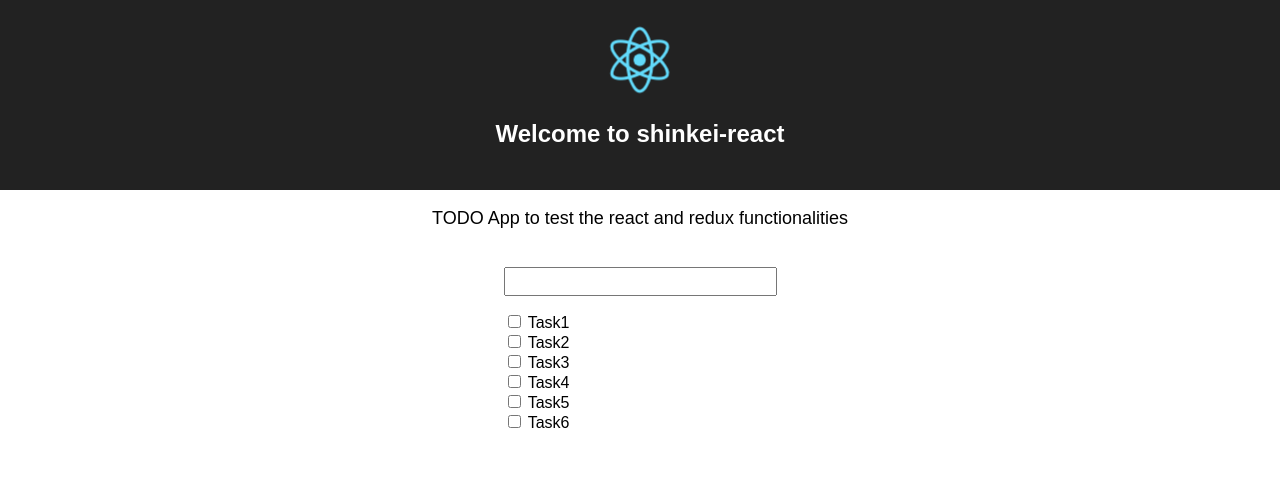
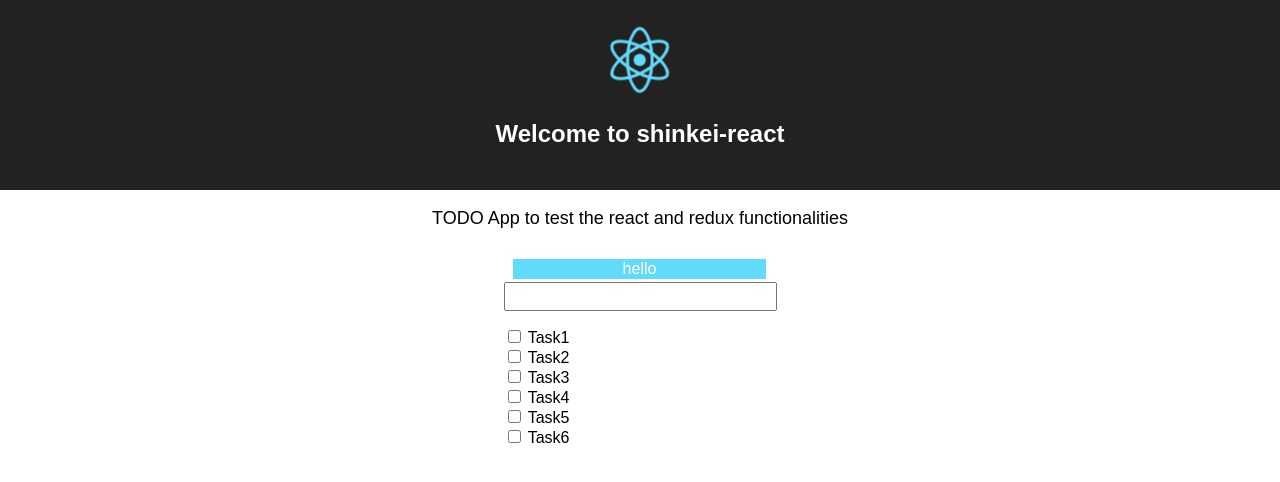
Before and after one commit to Shinkei/todo-react, a React (Create React App) app: page / in a window 1280 px wide. Shown: the top 482 px of the page. Built offline with nearby package versions, Linux system fonts and the light colour scheme; data requests are answered from the project's data file.

Commit message:
add a new component to show messages

```diff
--- a/src/App.css
+++ b/src/App.css
@@ -28,7 +28,7 @@
 }
 
 .Todo-App {
-  padding-top: 20px;
+  padding-top: 35px;
   display: inline-block;
   text-align: left;
 }
@@ -44,3 +44,15 @@ ul {
 li {
   list-style-type: none;
 }
+
+.message {
+  background-color: #61DAFB;
+  color: #ffffff;
+  border: solid 1px #61DAFB;
+  position: absolute;
+  text-align: center;
+  width: 251px;
+  left: 50%;
+  margin-left: -127px;
+  top: 259px;
+}
--- a/src/App.js
+++ b/src/App.js
@@ -1,6 +1,7 @@
 import React, { Component } from 'react';
 import logo from './logo.svg';
 import './App.css';
+import Message from './components/Message';
 import TodoForm from './components/TodoForm';
 import TodoList from './components/TodoList';
 
@@ -17,6 +18,7 @@ class App extends Component {
           TODO App to test the react and redux functionalities
         </p>
         <div className="Todo-App">
+          <Message message="hello"/>
           <TodoForm />
           <TodoList />
         </div>
--- /dev/null
+++ b/src/components/Message.js
@@ -0,0 +1,15 @@
+import React, { Component } from 'react';
+
+// Component created to show a message or do not render if there is no message
+class Message extends Component {
+
+    render() {
+        return (
+            <div>
+                {this.props.message ? (<span className="message">{this.props.message}</span>) : null}
+            </div>
+        );
+    }
+}
+
+export default Message;
```
